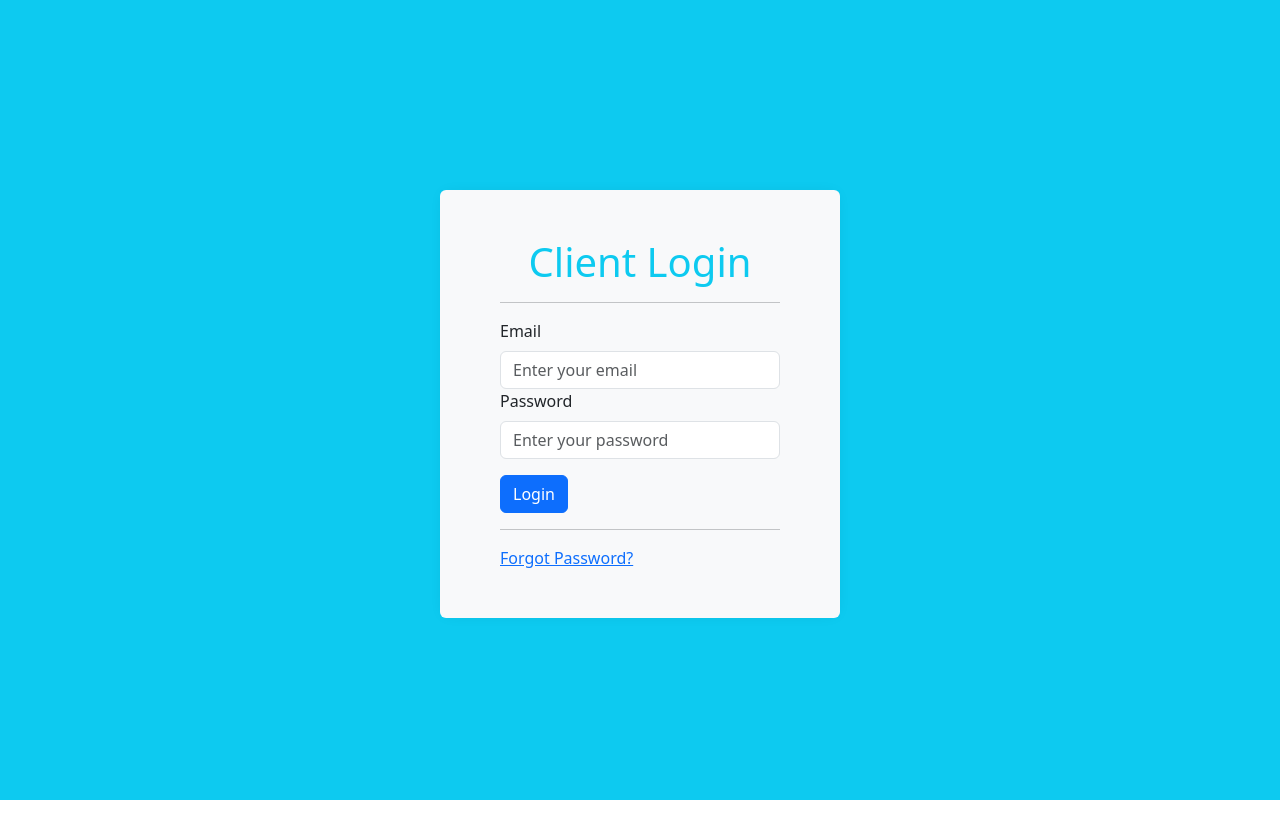
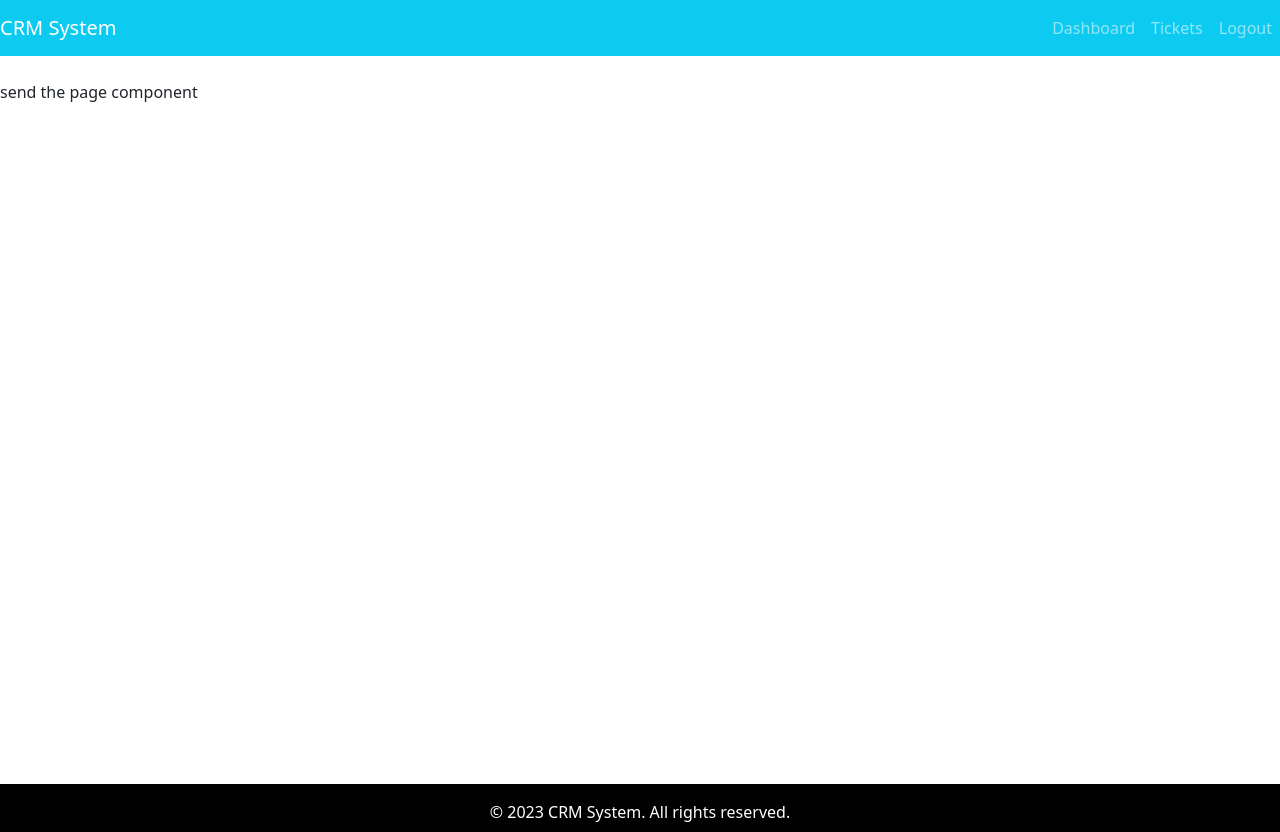
Before and after one commit to sooraj2145/CRM-ticketing-app, a React (Create React App) app in the folder crm-frontend/: page / in a window 1280 px wide. Before the commit the page ends 800 px from the top, so only its background shows below. Built offline with nearby package versions, Linux system fonts and the light colour scheme.

Commit message:
layout is added

```diff
--- a/crm-frontend/src/App.css
+++ b/crm-frontend/src/App.css
@@ -0,0 +1,24 @@
+.default-layout{
+  display:grid;
+  grid-template-rows: 80px auto 3rem;
+  grid-template-areas:
+    "header"
+    "main"
+    "footer";
+}
+
+header{
+  grid-area:header;
+
+}
+
+main{
+  grid-area:main;
+  min-height: 88vh;
+}
+footer{
+  grid-area:footer;
+  background-color: #010101;
+  color: #fff;
+  padding: 1rem;
+}
--- a/crm-frontend/src/App.js
+++ b/crm-frontend/src/App.js
@@ -1,12 +1,15 @@
 import EntryPage from './page/entry/Entry.page';
 import React from 'react';
-
+import DefaultLayout from './layout/DefaultLayout';
 import './App.css';
 
 function App() {
   return (
     <div className="App">
-      <EntryPage />
+      <DefaultLayout>
+        send the page component
+        </DefaultLayout>
+      {/* <EntryPage /> */}
 
     </div>
   );
--- /dev/null
+++ b/crm-frontend/src/layout/DefaultLayout.js
@@ -0,0 +1,21 @@
+import React from 'react'
+import Header from './partials/Header.comp'
+import Footer from './partials/Footer.comp'
+
+const DefaultLayout = ({children}) => {
+  return (
+    <div className='default-layout'>
+        <div className='header'>
+      <Header />
+    </div>
+    <main className='main-content'>
+        {children}
+    </main>
+    <footer className='footer'>
+      <Footer />
+    </footer>
+    </div>
+  )
+}
+
+export default DefaultLayout
--- /dev/null
+++ b/crm-frontend/src/layout/partials/Footer.comp.js
@@ -0,0 +1,11 @@
+import React from 'react'
+
+const Footer = () => {
+  return (
+    <div className='text-center copy-right'>
+      &copy; 2023 CRM System. All rights reserved.
+    </div>
+  )
+}
+
+export default Footer
--- /dev/null
+++ b/crm-frontend/src/layout/partials/Header.comp.js
@@ -0,0 +1,19 @@
+import React from 'react'
+import { Navbar,Nav,NavbarBrand } from 'react-bootstrap'
+const Header = () => {
+  return (
+    <Navbar collapseOnSelect bg="info" variant="dark" expand="md">
+      <NavbarBrand href="#home"><div>CRM System</div></NavbarBrand>
+      <Navbar.Toggle aria-controls="basic-navbar-nav" />
+      <Navbar.Collapse id="basic-navbar-nav">
+        <Nav className="ms-auto">
+          <Nav.Link href="/dashboard">Dashboard</Nav.Link>
+          <Nav.Link href="/dashboard">Tickets</Nav.Link>
+          <Nav.Link href="/dashboard">Logout</Nav.Link>
+        </Nav>
+      </Navbar.Collapse>
+    </Navbar>
+  )
+}
+
+export default Header
```
